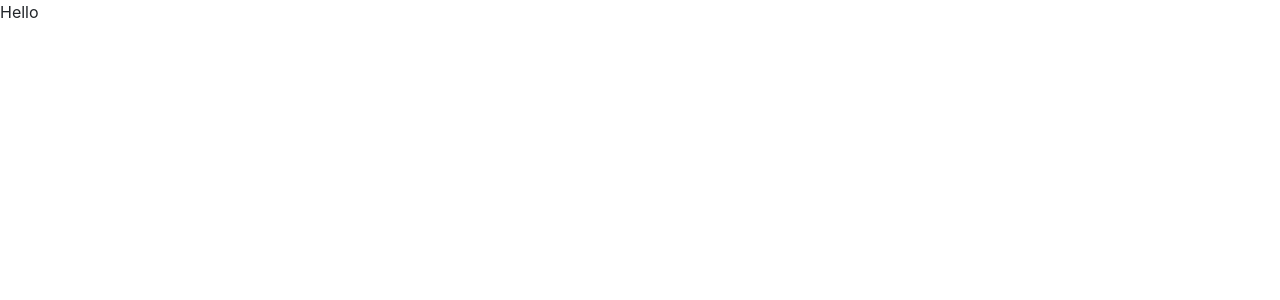
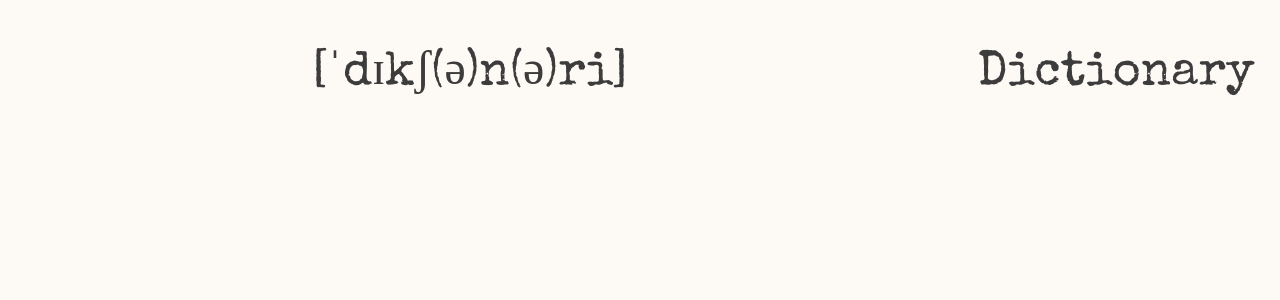
Before and after one commit to HRHTaggers/react-dictionary-app, a React (Create React App) app: page / in a window 1280 px wide. Shown: the top 300 px of the page. Built offline with nearby package versions, Linux system fonts and the light colour scheme.

Commit message:
Placeholder for header input

```diff
--- a/public/index.html
+++ b/public/index.html
@@ -10,6 +10,10 @@
       content="Web site created using create-react-app"
     />
     <link href="https://cdn.jsdelivr.net/npm/bootstrap@5.1.3/dist/css/bootstrap.min.css" rel="stylesheet" integrity="sha384-1BmE4kWBq78iYhFldvKuhfTAU6auU8tT94WrHftjDbrCEXSU1oBoqyl2QvZ6jIW3" crossorigin="anonymous">
+    <link rel="preconnect" href="https://fonts.googleapis.com">
+    <link rel="preconnect" href="https://fonts.gstatic.com" crossorigin>
+    <link href="https://fonts.googleapis.com/css2?family=Special+Elite&display=swap" rel="stylesheet">
+
     <!--
       manifest.json provides metadata used when your web app is installed on a
       user's mobile device or desktop. See https://developers.google.com/web/fundamentals/web-app-manifest/
--- a/src/App.css
+++ b/src/App.css
@@ -0,0 +1,25 @@
+* {
+  margin: 0;
+  padding: 0;
+  box-sizing: border-box;
+}
+
+body {
+  padding: 2%;
+  color: rgb(60, 60, 60);
+  background-color: rgb(253, 249, 244);
+}
+
+.App__header--logo {
+  font-family: "Special Elite", cursive;
+  font-size: 3rem;
+  text-align: right;
+  line-height: 2;
+}
+
+.App__header--title {
+  font-family: "Special Elite", cursive;
+  font-size: 3rem;
+  text-align: right;
+  line-height: 2;
+}
--- a/src/App.js
+++ b/src/App.js
@@ -4,7 +4,14 @@
   return (
     <div className="App">
       <header className="App__header">
-        Hello
+        <div className="row">
+          <div className="col-md-6">
+            <h1 className="App__header--logo">[ˈdɪkʃ(ə)n(ə)ri]</h1>
+          </div>
+          <div className="col-md-6">
+            <h1 className="App__header--title">Dictionary</h1>
+          </div>
+        </div>
       </header>
     </div>
   );
```
Also changed, not shown: src/logo.svg (deleted).
